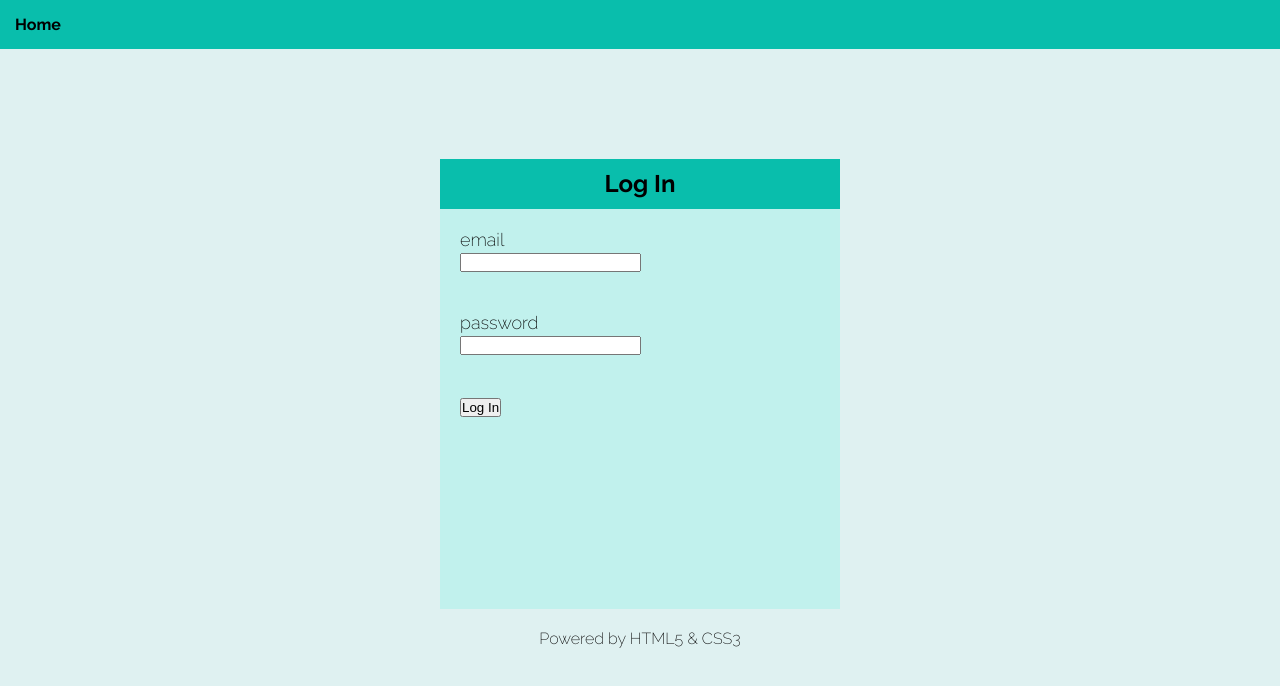
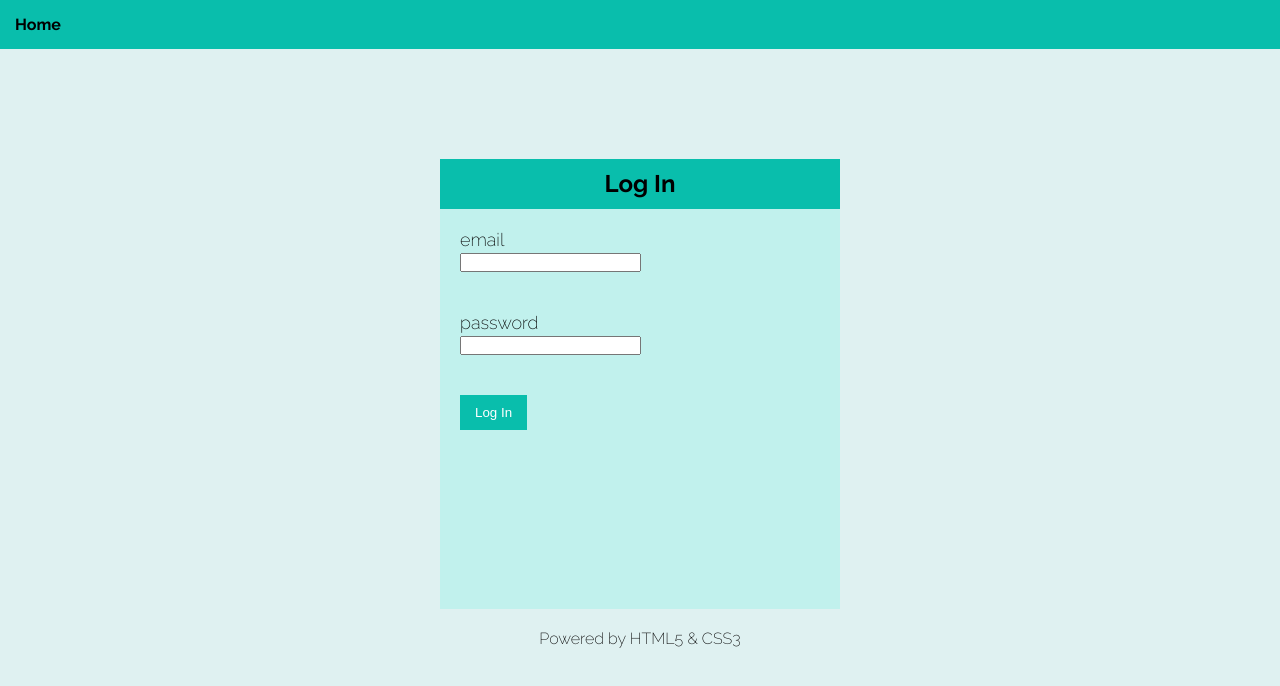
Before and after one commit to ParasaraIB/parasaraib.github.io, a plain HTML site: page login.html in a window 1280 px wide. Drawn offline with Linux system fonts and the light colour scheme.

Commit message:
fix button style

```diff
--- a/login.html
+++ b/login.html
@@ -30,7 +30,7 @@
           <input type="password" name="password" id="password" required minlength="8" maxlength="15" />
         </section>
         <section class="inside">
-          <input type="submit" value="Log In">
+          <input class="button" type="submit" value="Log In">
         </section>
       </section>
     </form>
--- a/style.css
+++ b/style.css
@@ -112,3 +112,11 @@ li {
   font-size: 18px;
   display: block;
 }
+
+.button {
+  background-color: rgb(9, 190, 172);
+  color: white;
+  padding: 10px 15px;
+  border: none;
+  cursor: pointer;
+}
```
Also changed, not shown: signup.html (+1 -1 lines).
